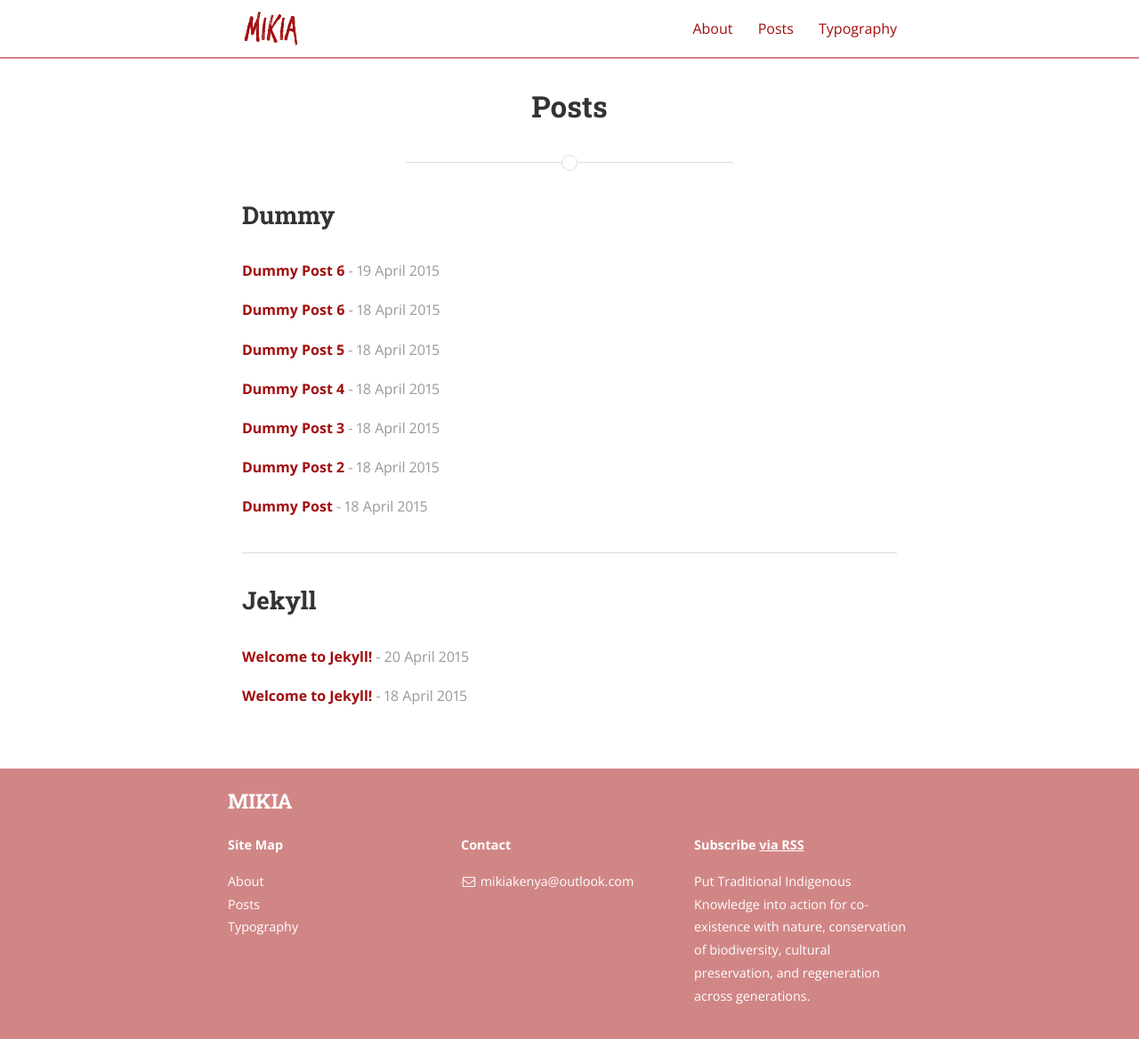
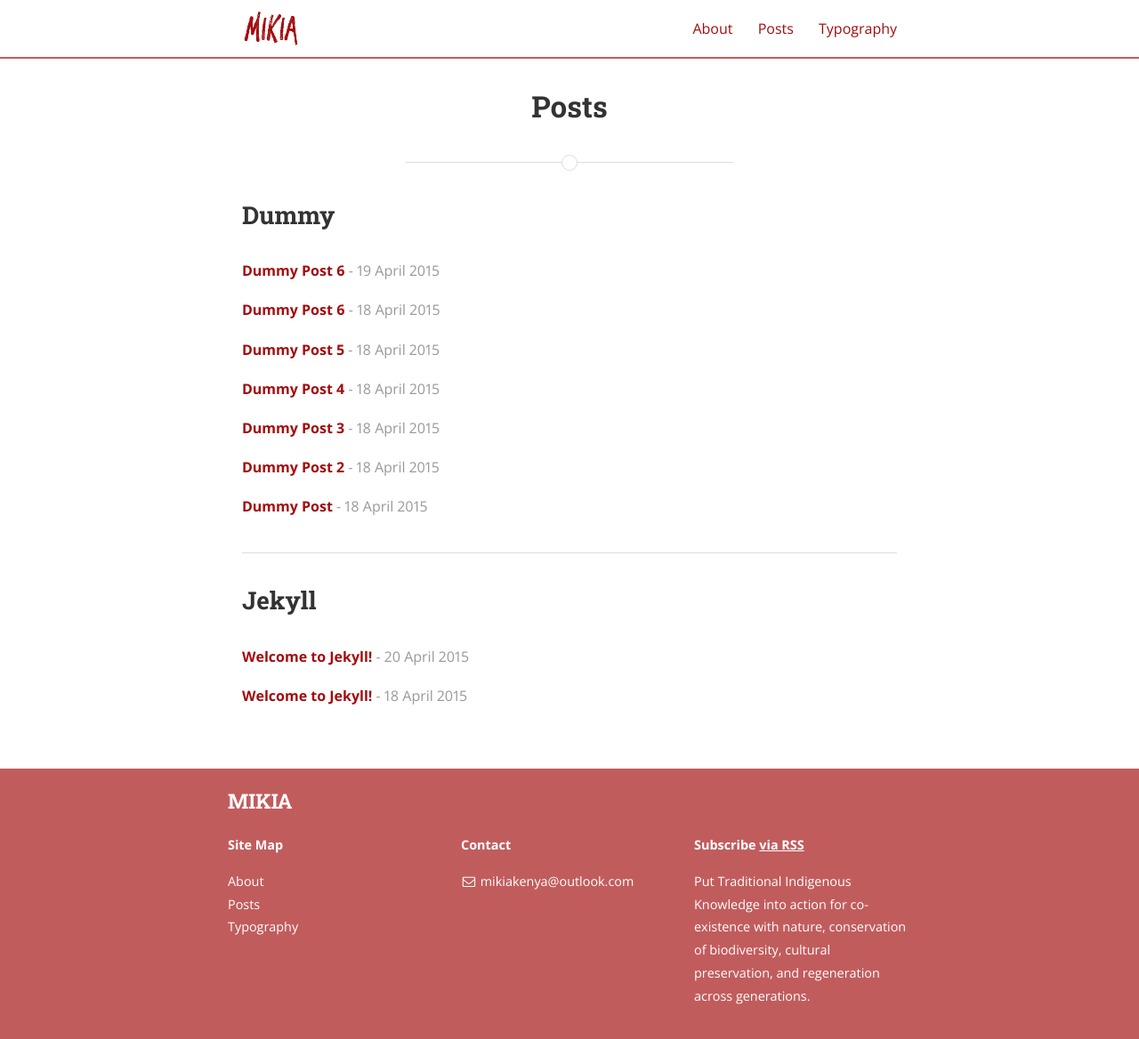
Before and after one commit to mikiakenya/mikiakenya.github.io, a Jekyll site: the page built from posts.md, in a window 1280 px wide and 1180 px high. Shown: the top 1168 px of the window at 89% size. Built offline with Jekyll 4.4.1, drawn with Linux system fonts in a browser that asks for light colours; nearby versions of some CDN libraries.

Commit message:
Removed Jekyll Archives from Gemfile and reverted red colour

```diff
--- a/Gemfile
+++ b/Gemfile
@@ -1,5 +1,5 @@
 source 'https://rubygems.org'
 gem 'jekyll', '<4'
-gem 'jekyll-archives'
+#gem 'jekyll-archives' ***NOT SUPPORTED BY GITHUB PAGES***
 gem 'jekyll-sitemap'
 gem 'jekyll-paginate-v2'
--- a/_sass/base/_variables.scss
+++ b/_sass/base/_variables.scss
@@ -52,7 +52,7 @@ $bc-red: #bc0000;
 $base-background-color:  $parchment;//#fff;
 $base-font-color: $dark-gray;
 $action-color: $bravered; //$blue;
-$highlight-color: tint($action-color, 50%);
+$highlight-color: tint($action-color, 33%);
 
 // Border
 $base-border-color: $light-gray;
```
